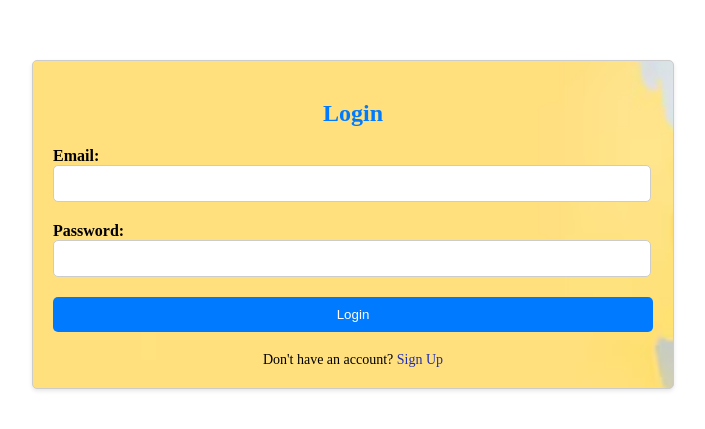
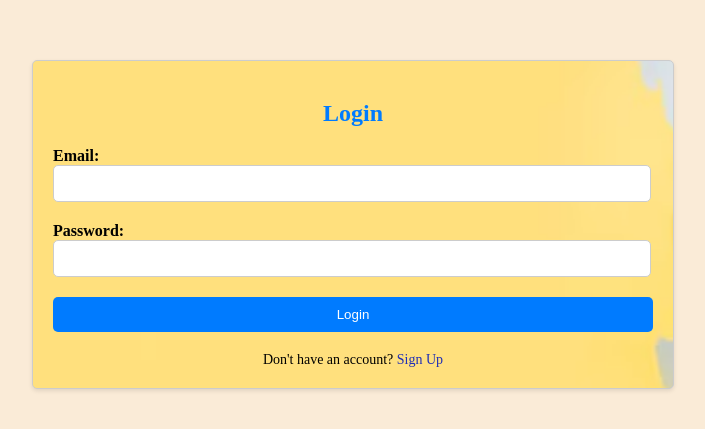
Before and after one commit to vinit1argu/Foodlie, an Angular app in the folder Foodlie_Frontend/: page /login in a window 1280 px wide. Shown: the part 213-642 px from the top of the page, without its empty margins (287-992 px from the left). Built offline with nearby package versions, Linux system fonts and the light colour scheme.

Commit message:
updated bg colour

```diff
--- a/Foodlie_Frontend/src/styles.css
+++ b/Foodlie_Frontend/src/styles.css
@@ -1 +1,4 @@
 /* You can add global styles to this file, and also import other style files */
+html{
+    background-color: antiquewhite;
+}
```
